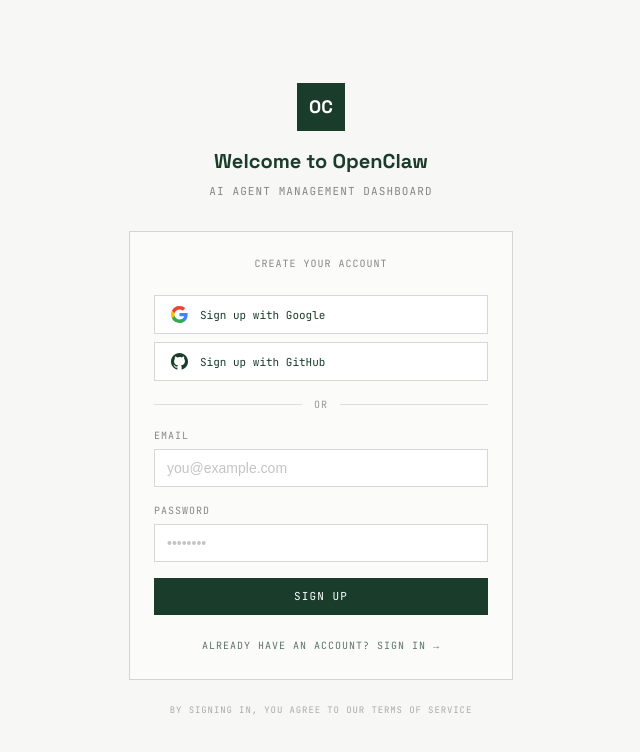
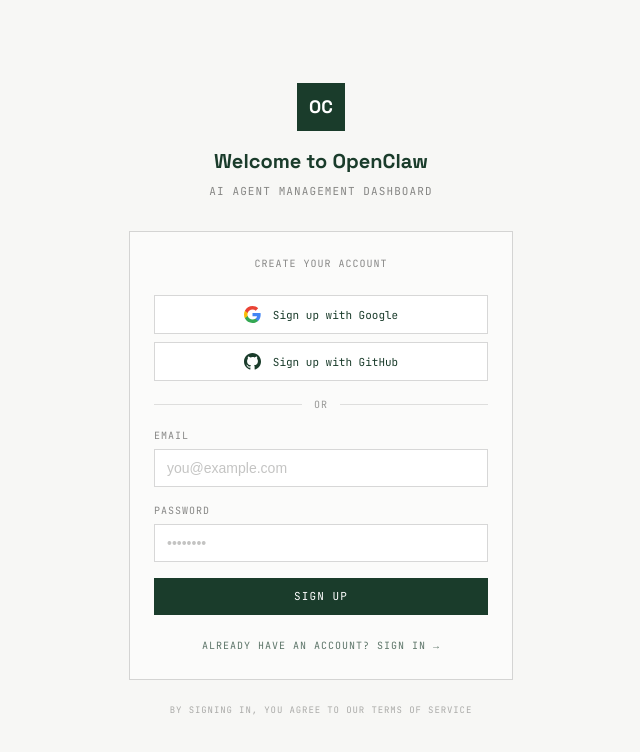
Before and after one commit to SamuelrSun/CrackedClaw, a Next.js app: page /login in a window 1280 px wide. Shown: the top 752 px of the page, without its empty margins (319-959 px from the left). Built offline with nearby package versions, Linux system fonts and the light colour scheme; no server answers.

Commit message:
fix: center OAuth button text on login page

```diff
--- a/src/app/login/page.tsx
+++ b/src/app/login/page.tsx
@@ -302,7 +302,7 @@
               type="button"
               onClick={() => handleOAuth("google")}
               disabled={!!oauthLoading || loading}
-              className="w-full flex items-center gap-3 px-4 py-2.5 border border-[rgba(58,58,56,0.2)] bg-white hover:bg-paper transition-colors disabled:opacity-50"
+              className="w-full flex items-center justify-center gap-3 px-4 py-2.5 border border-[rgba(58,58,56,0.2)] bg-white hover:bg-paper transition-colors disabled:opacity-50"
             >
               <svg width="17" height="17" viewBox="0 0 18 18" fill="none">
                 <path d="M17.64 9.2045c0-.638-.0573-1.2518-.1636-1.8409H9v3.4814h4.8436c-.2086 1.125-.8427 2.0782-1.7959 2.7164v2.2581h2.9086c1.7018-1.5668 2.6836-3.874 2.6836-6.615z" fill="#4285F4"/>
@@ -318,7 +318,7 @@
               type="button"
               onClick={() => handleOAuth("github")}
               disabled={!!oauthLoading || loading}
-              className="w-full flex items-center gap-3 px-4 py-2.5 border border-[rgba(58,58,56,0.2)] bg-white hover:bg-paper transition-colors disabled:opacity-50"
+              className="w-full flex items-center justify-center gap-3 px-4 py-2.5 border border-[rgba(58,58,56,0.2)] bg-white hover:bg-paper transition-colors disabled:opacity-50"
             >
               <svg width="17" height="17" viewBox="0 0 24 24" fill="currentColor" className="text-forest">
                 <path d="M12 0C5.374 0 0 5.373 0 12c0 5.302 3.438 9.8 8.207 11.387.599.111.793-.261.793-.577v-2.234c-3.338.726-4.033-1.416-4.033-1.416-.546-1.387-1.333-1.756-1.333-1.756-1.089-.745.083-.729.083-.729 1.205.084 1.839 1.237 1.839 1.237 1.07 1.834 2.807 1.304 3.492.997.107-.775.418-1.305.762-1.604-2.665-.305-5.467-1.334-5.467-5.931 0-1.311.469-2.381 1.236-3.221-.124-.303-.535-1.524.117-3.176 0 0 1.008-.322 3.301 1.23A11.509 11.509 0 0 1 12 5.803c1.02.005 2.047.138 3.006.404 2.291-1.552 3.297-1.23 3.297-1.23.653 1.653.242 2.874.118 3.176.77.84 1.235 1.911 1.235 3.221 0 4.609-2.807 5.624-5.479 5.921.43.372.823 1.102.823 2.222v3.293c0 .319.192.694.801.576C20.566 21.797 24 17.3 24 12c0-6.627-5.373-12-12-12z"/>
```
